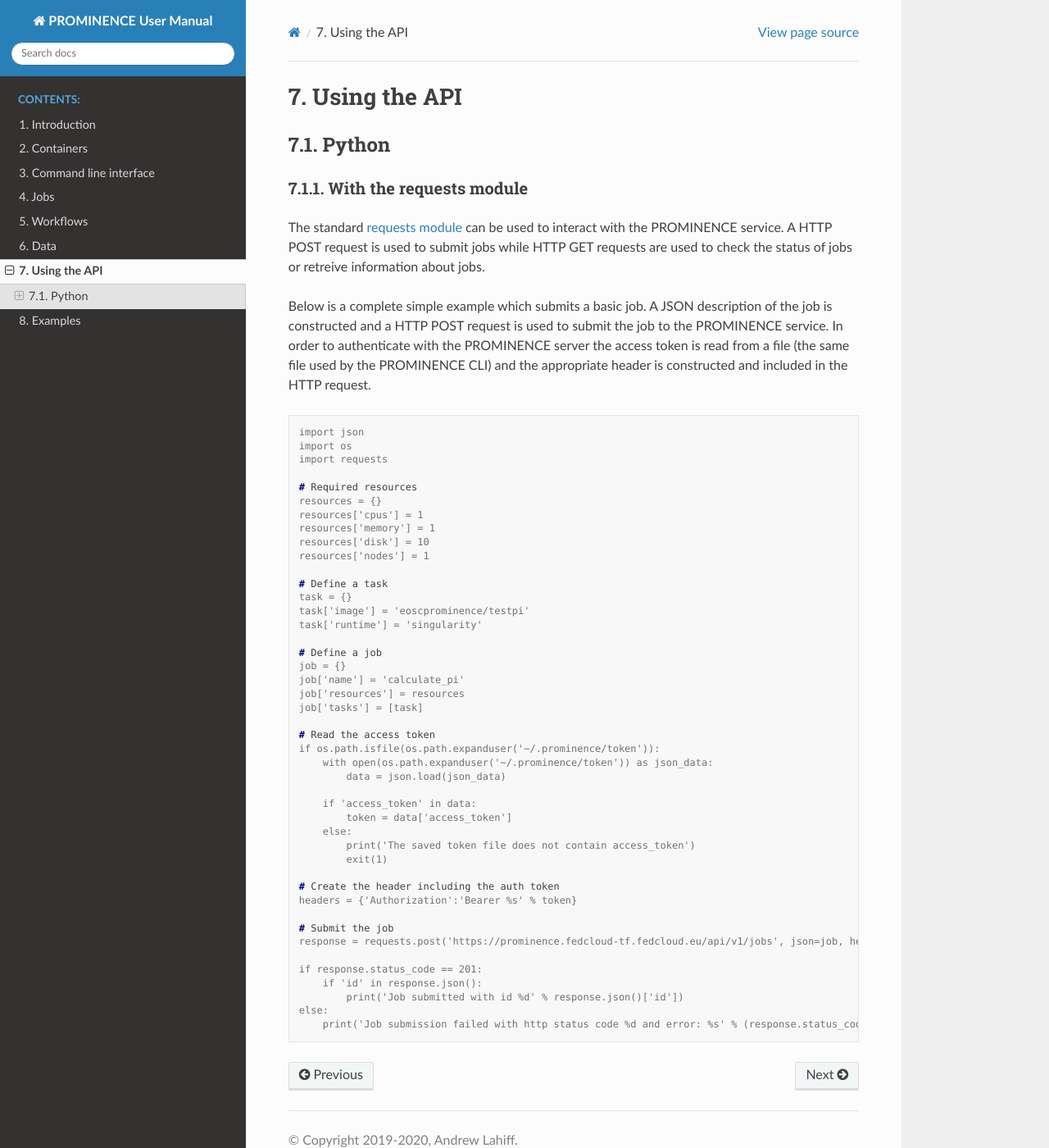
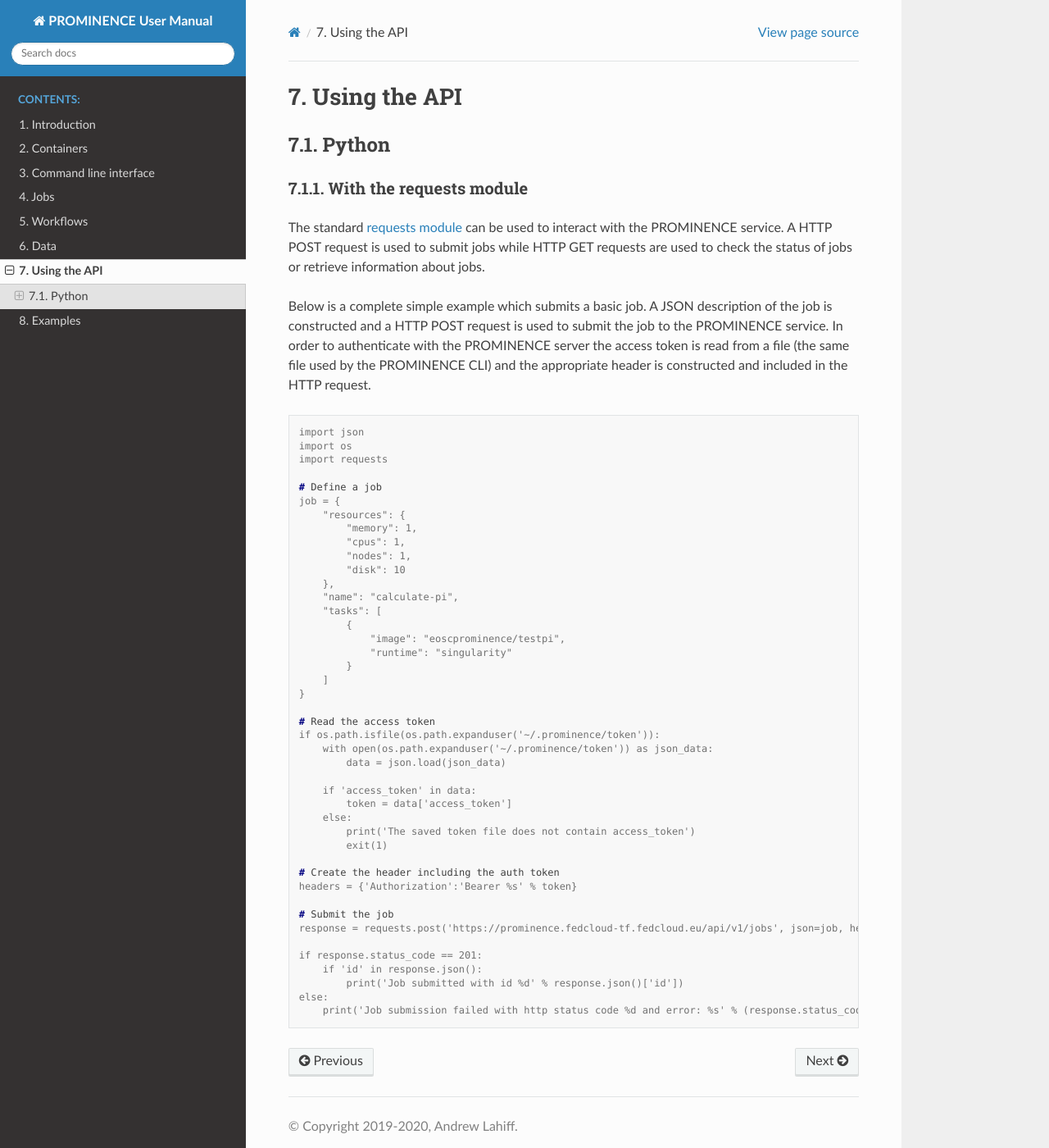
Before and after one commit to prominence-eosc/docs-eosc, a Sphinx documentation site: the page built from source/using-the-api.rst, in a window 1280 px wide and 1400 px high. Shown: the whole window at 82% size. Built offline with Sphinx 7.4.7 and the Read the Docs theme 2.0.0, drawn with Linux system fonts in a browser that asks for light colours.

Commit message:
Simplify construction of json description

```diff
--- a/source/using-the-api.rst
+++ b/source/using-the-api.rst
@@ -9,7 +9,7 @@ Python
 With the requests module
 ************************
 
-The standard `requests module <https://requests.readthedocs.io/en/master/>`_ can be used to interact with the PROMINENCE service. A HTTP POST request is used to submit jobs while HTTP GET requests are used to check the status of jobs or retreive information about jobs.
+The standard `requests module <https://requests.readthedocs.io/en/master/>`_ can be used to interact with the PROMINENCE service. A HTTP POST request is used to submit jobs while HTTP GET requests are used to check the status of jobs or retrieve information about jobs.
 
 Below is a complete simple example which submits a basic job. A JSON description of the job is constructed and a HTTP POST request is used to submit the job to the PROMINENCE service. In order to authenticate with the PROMINENCE server the access token is read from a file (the same file used by the PROMINENCE CLI) and the appropriate header is constructed and included in the HTTP request.
 
@@ -19,23 +19,22 @@ Below is a complete simple example which submits a basic job. A JSON description
    import os
    import requests
 
-   # Required resources
-   resources = {}
-   resources['cpus'] = 1
-   resources['memory'] = 1
-   resources['disk'] = 10
-   resources['nodes'] = 1
-
-   # Define a task
-   task = {}
-   task['image'] = 'eoscprominence/testpi'
-   task['runtime'] = 'singularity'
-
    # Define a job
-   job = {}
-   job['name'] = 'calculate_pi'
-   job['resources'] = resources
-   job['tasks'] = [task]
+   job = {
+       "resources": {
+           "memory": 1,
+           "cpus": 1,
+           "nodes": 1,
+           "disk": 10
+       },
+       "name": "calculate-pi",
+       "tasks": [
+           {
+               "image": "eoscprominence/testpi",
+               "runtime": "singularity"
+           }
+       ]
+   }
 
    # Read the access token
    if os.path.isfile(os.path.expanduser('~/.prominence/token')):
```
